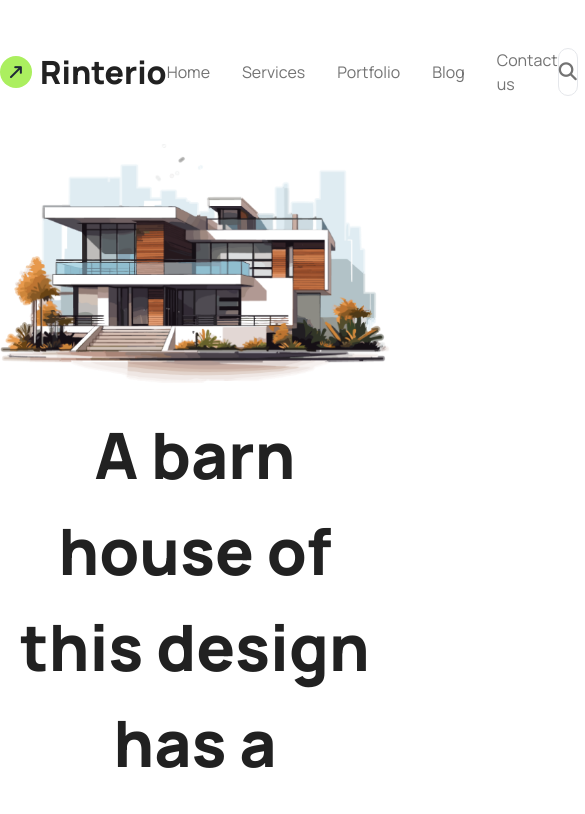
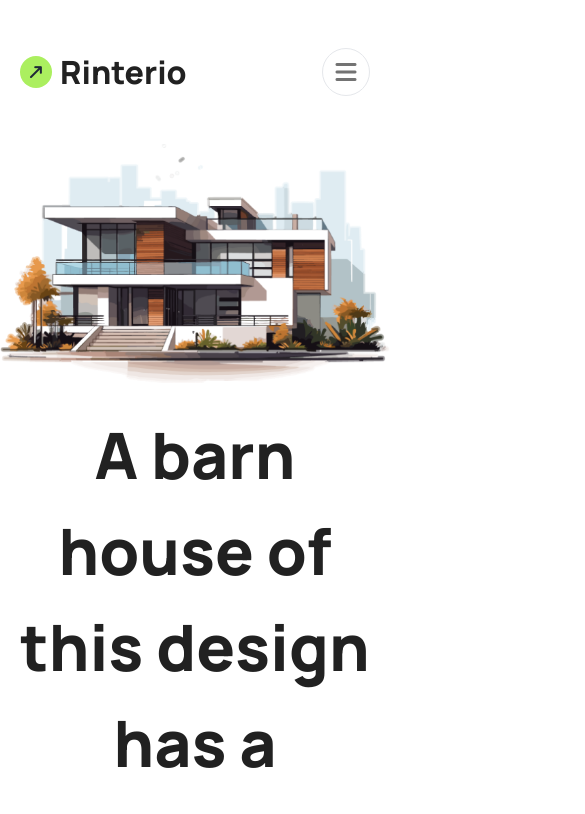
Before and after one commit to AfrojaSultana44/House-Rent, a plain HTML site: page index.html in a window 390 px wide. Shown: the top 814 px of the page, 585 px wide, since content can reach past the window. Drawn offline with nearby package versions, Linux system fonts and the light colour scheme.

Commit message:
Made responsive in navbar

```diff
--- a/index.html
+++ b/index.html
@@ -51,9 +51,13 @@
     </script>
   </head>
   <body class="font-manrope">
-    <header>
+    <header
+      class="bg-[linear-gradient(0.00deg,rgb(255,255,255),rgba(255,255,255,0)_100%)]"
+    >
       <!-- Navbar starts -->
-      <nav class="container mx-auto flex items-center justify-between py-12">
+      <nav
+        class="lg:container mx-auto flex items-center justify-between px-5 lg:px-0 py-12"
+      >
         <div class="flex items-center">
           <span
             class="bg-color-bg w-[32px] h-[32px] rounded-full text-center p-1"
@@ -64,7 +68,7 @@
           </h2>
         </div>
         <ul
-          class="flex items-center justify-between space-x-8 text-color-secondary font-normal text-[16px]"
+          class="hidden lg:flex lg:items-center lg:justify-between space-x-8 text-color-secondary font-normal text-[16px]"
         >
           <li
             class="hover:text-color-hover hover:font-[800] duration-300 ease-in-out"
@@ -92,7 +96,7 @@
             <a href="">Contact us</a>
           </li>
         </ul>
-        <div class="flex items-center space-x-6">
+        <div class="hidden md:flex md:items-center space-x-6">
           <div
             class="h-[48px] w-[48px] rounded-full bg-color-bg-secondary border border-gray-200 flex items-center justify-center"
           >
@@ -117,8 +121,10 @@
             ></span>
           </button>
         </div>
-        <div class="lg:hidden sm:block">
-          <i class="fa-solid fa-bars"></i>
+        <div
+          class="w-[48px] h-[48px] flex items-center justify-center lg:hidden bg-white border rounded-full"
+        >
+          <i class="fa-solid fa-bars text-[#737373] text-2xl"></i>
         </div>
       </nav>
       <!-- Banner section starts -->
@@ -149,7 +155,7 @@
     </header>
     <main class="mt-24">
       <!-- About section starts -->
-      <section class="bg-slate-100">
+      <!-- <section class="bg-slate-100">
         <div
           class="container mx-auto py-24 flex items-center justify-between space-x-10"
         >
@@ -208,9 +214,9 @@
             <img class="w-full" src="./assets/Rectangle.png" alt="" />
           </div>
         </div>
-      </section>
+      </section> -->
       <!-- Work Process section starts -->
-      <section class="bg-slate-100">
+      <!-- <section class="bg-slate-100">
         <div class="container mx-auto pb-24">
           <div
             class="flex flex-col justify-center items-center text-center space-y-6"
@@ -273,9 +279,9 @@
             </div>
           </div>
         </div>
-      </section>
+      </section> -->
       <!-- Latest Portfolio starts -->
-      <section class="container mx-auto py-24">
+      <!-- <section class="container mx-auto py-24">
         <div
           class="flex flex-col justify-center items-center text-center space-y-6"
         >
@@ -350,9 +356,9 @@
             <img class="w-full" src="./assets/img5.png" alt="" />
           </div>
         </div>
-      </section>
+      </section> -->
       <!-- Discuss section starts -->
-      <section
+      <!-- <section
         class="bg-[url('./assets/bg.jpg')] bg-no-repeat bg-center bg-cover py-8 md:py-16 lg:py-24"
       >
         <div class="container mx-auto px-6 md:px-20 lg:px-36">
@@ -374,7 +380,6 @@
               accents.
             </p>
           </div>
-          <!-- Form -->
           <div class="grid grid-cols-1 md:grid-cols-2 gap-6 mt-8">
             <div>
               <input
@@ -435,10 +440,10 @@
             </button>
           </div>
         </div>
-      </section>
+      </section> -->
     </main>
-    <footer class="bg-[#1C1C1C]">
-      <div class="container mx-auto px-60 py-24">
+    <!-- <footer class="bg-[#1C1C1C]">
+      <div class="container mx-auto px-8 md:px-16 lg:px-60 py-24">
         <div class="flex flex-col items-center justify-center">
           <div class="flex items-center mb-4">
             <span
@@ -454,7 +459,8 @@
             sophistication, featuring weathered wood, sleek metal accents.
           </p>
           <ul
-            class="flex items-center justify-between space-x-24 text-[#E9E9E9] font-medium text-[16px] my-12"
+            class="flex flex-col items-center justify-between md:flex-row gap-8
+             text-[#E9E9E9] font-medium text-[16px] my-8 md:my-12"
           >
             <li
               class="hover:text-color-hover hover:font-[800] duration-300 ease-in-out"
@@ -479,7 +485,7 @@
             <li
               class="hover:text-color-hover hover:font-[800] duration-300 ease-in-out"
             >
-              <a href="">Contact us</a>
+              <a href="">Contact Us</a>
             </li>
           </ul>
           <button
@@ -493,6 +499,6 @@
           </button>
         </div>
       </div>
-    </footer>
+    </footer> -->
   </body>
 </html>
```
